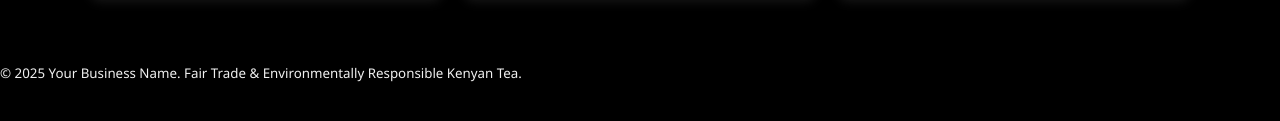
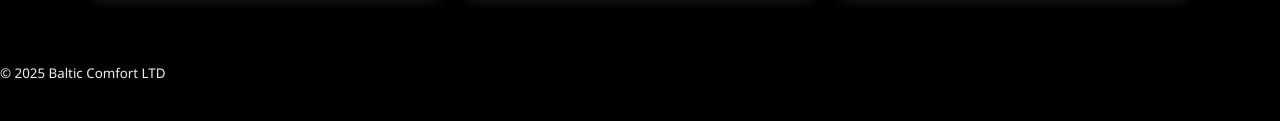
Before and after one commit to catlikesice/ExportKenya, a plain HTML site: page index.html in a window 1280 px wide. Shown: the part 385-506 px from the top of the page. Drawn offline with Linux system fonts and the light colour scheme.

Commit message:
Update footer copyright information

```diff
--- a/index.html
+++ b/index.html
@@ -111,7 +111,7 @@
   </div>
 
   <footer>
-    <small>© 2025 Your Business Name. Fair Trade & Environmentally Responsible Kenyan Tea.</small>
+    <small>© 2025 Baltic Comfort LTD </small>
   </footer>
 </body>
 </html>
```
